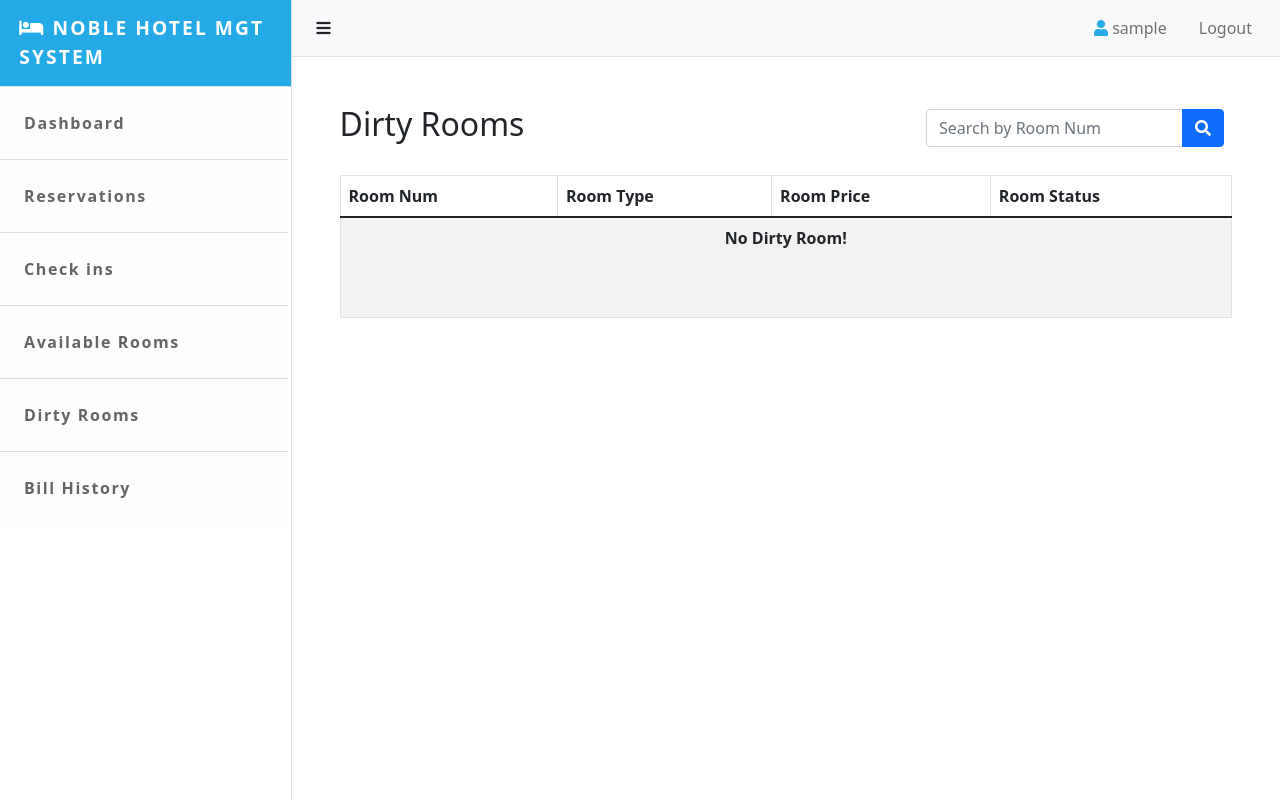
After one commit to olumide1128/hotel-management-system, a Django app: page /dirty_rooms/ in a window 1280 px wide. The commit adds this page. Run offline with Django 4.2, Linux system fonts and the light colour scheme; a user stored in the database is signed in; tables that the repository leaves empty hold one stand-in row (values such as "Sample post"); some libraries are stand-ins or nearby versions.

Commit message:
Created Available and Dirty rooms view/template

```diff
--- a/hms/static/js/scripts.js
+++ b/hms/static/js/scripts.js
@@ -25,3 +25,16 @@ window.addEventListener('DOMContentLoaded', event => {
 
 
 });
+
+
+//Search Validation for Empty Input
+function searchValidate(){
+    var search = document.getElementById('form1').value;
+    if(search == "" || search == null){
+        document.getElementById('searchErr').style.display = 'block';
+        console.log("Input is empty!");
+        return false;
+    }else{
+        return true;
+    }
+}
--- a/hms/templates/admin_home.html
+++ b/hms/templates/admin_home.html
@@ -9,7 +9,7 @@
 
         <div class="row quick-links mt-5">
             <div class="col-lg-4 col-md-6 col-sm-12">
-                <a href="#">
+                <a href="{% url 'roomMgt' %}">
                     <div class="card text-center mt-2" id="quick-admin-manage">
                         <div class="card-body p-5">
                             <p class="card-text p-5">
--- a/hms/templates/base.html
+++ b/hms/templates/base.html
@@ -25,12 +25,12 @@
             <div class="border-end bg-white" id="sidebar-wrapper">
                 <div class="sidebar-heading border-bottom bg-light text-white"><i class="fa fa-bed"></i> NOBLE HOTEL MGT SYSTEM</div>
                 <div class="list-group list-group-flush">
-                    <a class="list-group-item list-group-item-action list-group-item-light p-4" href="#!">Dashboard</a>
+                    <a class="list-group-item list-group-item-action list-group-item-light p-4" href="{% url 'home' %}">Dashboard</a>
                     <a class="list-group-item list-group-item-action list-group-item-light p-4" href="#!">Reservations</a>
                     <a class="list-group-item list-group-item-action list-group-item-light p-4" href="#!">Check ins</a>
-                    <a class="list-group-item list-group-item-action list-group-item-light p-4" href="#!">Available Rooms</a>
-                    <a class="list-group-item list-group-item-action list-group-item-light p-4" href="#!">Dirty Rooms</a>
-                    <a class="list-group-item list-group-item-action list-group-item-light p-4" href="#!">Billing</a>
+                    <a class="list-group-item list-group-item-action list-group-item-light p-4" href="{% url 'availableRooms' %}">Available Rooms</a>
+                    <a class="list-group-item list-group-item-action list-group-item-light p-4" href="{% url 'dirtyRooms' %}">Dirty Rooms</a>
+                    <a class="list-group-item list-group-item-action list-group-item-light p-4" href="#!">Bill History</a>
                 </div>
             </div>
             <!-- Page content wrapper-->
--- /dev/null
+++ b/hms/templates/regular_staff_templates/dirty_rooms.html
@@ -0,0 +1,54 @@
+{% extends 'base.html' %}
+
+{% block title %}NOBLE Hotel Management System | Dirty Room{% endblock %}
+
+
+{% block content %}
+	<div class="d-flex justify-content-between align-items-center">
+		<h2>Dirty Rooms</h2>
+        <div>
+            <span class="text-danger" id="searchErr"  style="display: none;">Enter a Search keyword!</span>
+            <form action="{% url 'dirtyRooms' %}" onsubmit="return searchValidate()" method="get" class="mx-2">
+                <div class="input-group">
+                    <input type="text" id="form1" class="form-control shadow-none" placeholder="Search by Room Num" name="q"/>
+                    <button type="submit" class="btn btn-primary input-group-text">
+                        <i class="fas fa-search"></i>
+                    </button>
+                </div>
+            </form>
+        </div>
+
+	</div>
+
+	<br>
+	<table class="table table-responsive table-bordered table-striped">
+	  <thead>
+	    <tr>
+	      <th scope="col">Room Num</th>
+	      <th scope="col">Room Type</th>
+	      <th scope="col">Room Price</th>
+	      <th scope="col">Room Status</th>
+	    </tr>
+	  </thead>
+	  <tbody class="table-body">
+        {% if messages %}
+            {% for message in messages %}
+                <td colspan="4" align="center"><b>{{message}}</b></td>
+            {% endfor %}
+        {% else %}
+            {% for room in rooms %}
+                <tr>
+                <th scope="row">{{room.room_num}}</th>
+                <td>{{room.room_type}}</td>
+                <td>{{room.room_price}}</td>
+                <td>{{room.room_status}}</td>
+                </tr>
+            {% endfor %}
+        {% endif %}
+	  </tbody>
+	</table>
+
+
+
+
+{% endblock %}
--- a/hms/urls.py
+++ b/hms/urls.py
@@ -15,4 +15,9 @@ urlpatterns = [
     path("grant_access/<int:id>", views.grant_access_view, name="grant"),
     path("revoke_access/<int:id>", views.revoke_access_view, name="revoke"),
     path("room_mgt/", views.manage_room_view, name="roomMgt"),
+    path("delete_room/<int:id>", views.delete_room_view, name="deleteRoom"),
+    path("update_room/<int:id>", views.update_room_view, name="updateRoom"),
+    path("add_room/", views.add_room_view, name="addRoom"),
+    path("available_rooms/", views.available_rooms_view, name="availableRooms"),
+    path("dirty_rooms/", views.dirty_rooms_view, name="dirtyRooms"),
 ]
--- a/hms/views.py
+++ b/hms/views.py
@@ -173,8 +173,98 @@ def revoke_access_view(request, id):
 
 @login_required(login_url='/login')
 def manage_room_view(request):
-	rooms = Room.objects.all().order_by('room_num')
+
+	if request.method == 'GET' and 'q' in request.GET:
+		q = request.GET['q']
+		if q is not None and q != '':
+			rooms = Room.objects.filter(room_num=q)
+			if not rooms:
+				messages.warning(request, "Room not found!")
+	else:
+		rooms = Room.objects.all().order_by('room_num')
+
 
 	context = {'rooms':rooms}
+	return render(request, 'room_mgt/manage_room.html', context)
 
-	return render(request, 'room_mgt/manage_room.html', context)
+
+
+@login_required(login_url='/login')
+def delete_room_view(request, id):
+	room = Room.objects.get(room_num=id)
+	room.delete()
+
+	return redirect('/room_mgt')
+
+
+
+@login_required(login_url='/login')
+def update_room_view(request, id):
+
+	if request.method == 'POST':
+		roomNum = int(request.POST.get('roomNum'))
+		roomPrice = float(request.POST.get('roomPrice'))
+		roomType = request.POST.get('roomType')
+
+		old = Room.objects.get(room_num=id)
+		old.room_num = roomNum
+		old.room_price = roomPrice
+		old.room_type = roomType
+
+		old.save()
+		return redirect('/room_mgt')
+
+	room = Room.objects.get(room_num=id)
+
+	context = {'room':room}
+
+	return render(request, 'room_mgt/update_room.html', context)
+
+
+@login_required(login_url='/login')
+def add_room_view(request):
+	if request.method == 'POST':
+		roomNum = int(request.POST.get('roomNum'))
+		roomPrice = float(request.POST.get('roomPrice'))
+		roomType = request.POST.get('roomType')
+
+		new_room = Room.objects.create(room_num=roomNum, room_price=roomPrice, room_type=roomType, room_status='Available')
+		new_room.save()
+
+		return redirect('/room_mgt')
+
+
+@login_required(login_url='/login')
+def available_rooms_view(request):
+
+	if request.method == 'GET' and 'q' in request.GET:
+		q = request.GET['q']
+		if q is not None and q != '':
+			rooms = Room.objects.filter(room_num=q, room_status='Available')
+			if not rooms:
+				messages.warning(request, "Room not found!")
+	else:
+		rooms = Room.objects.filter(room_status='Available').order_by('room_num')
+		if not rooms:
+			messages.warning(request, "No Available Room!")
+
+	context = {'rooms':rooms}
+	return render(request, 'regular_staff_templates/available_rooms.html', context)
+
+
+@login_required(login_url='/login')
+def dirty_rooms_view(request):
+
+	if request.method == 'GET' and 'q' in request.GET:
+		q = request.GET['q']
+		if q is not None and q != '':
+			rooms = Room.objects.filter(room_num=q, room_status='Dirty')
+			if not rooms:
+				messages.warning(request, "Room not found!")
+	else:
+		rooms = Room.objects.filter(room_status='Dirty').order_by('room_num')
+		if not rooms:
+			messages.warning(request, "No Dirty Room!")
+
+	context = {'rooms':rooms}
+	return render(request, 'regular_staff_templates/dirty_rooms.html', context)
```
Also changed, not shown: hms/templates/regular_staff_templates/available_rooms.html (added, +54 -0 lines), hms/templates/room_mgt/manage_room.html (+27 -28 lines), hms/templates/room_mgt/update_room.html (added, +46 -0 lines), hms/static/css/styles.css.
